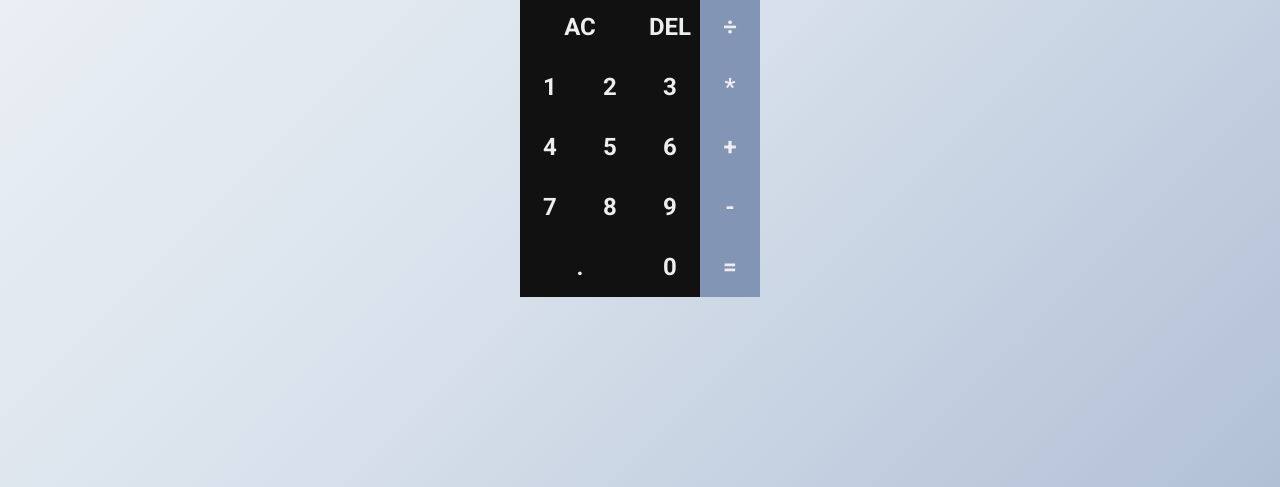
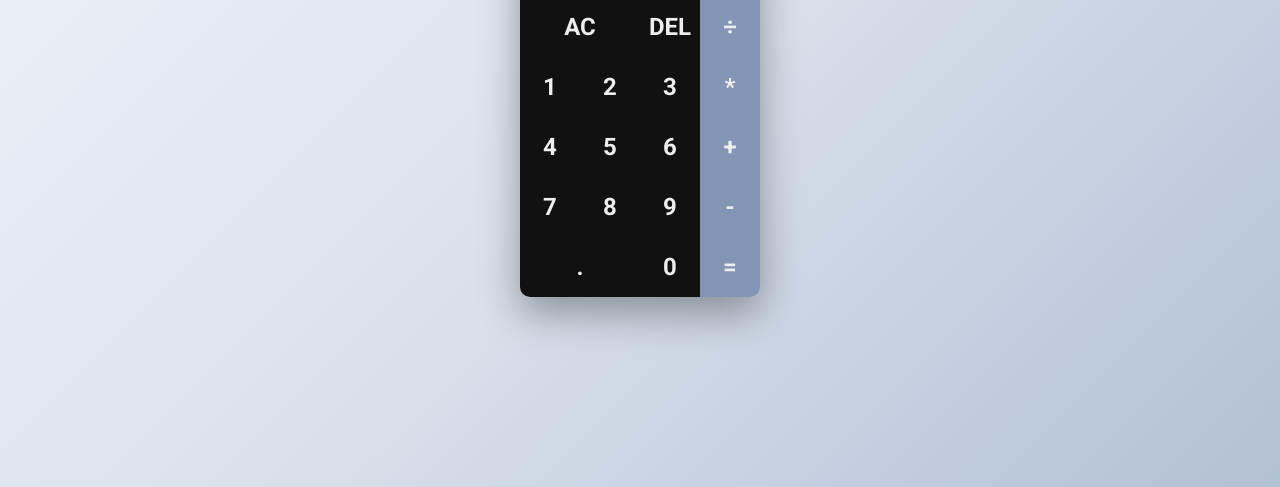
Before and after one commit to DouglasRamosP/calculadora, a plain HTML site: page index.html in a window 1280 px wide. Shown: the part 313-800 px from the top of the page. Drawn offline with Linux system fonts and the light colour scheme.

Commit message:
feat(ui): center calculator and add box-shadow
Make grid inline, remove 100vh from container, add border-radius and overflow: hidden, and smooth hover transitions.

```diff
--- a/style.css
+++ b/style.css
@@ -8,17 +8,21 @@
 
 body {
   background: linear-gradient(135deg, #f0f4f8, #d9e2ec, #b2c0d6);
+  min-height: 100vh;
+  display: grid;
+  place-items: center;     /* centraliza tudo */
 }
 
 .grid-container {
-  display: grid;
-  justify-content: center;
-  align-content: center;
-  min-height: 100vh;
-
+  display: inline-grid;     /* faz a caixa ter só o tamanho do grid */
   grid-template-columns: repeat(4, 60px);
   grid-template-rows: minmax(120px, auto) repeat(5, 60px);
+  box-shadow: 0 16px 40px rgba(0,0,0,.35);
+  border-radius: 10px;
+  overflow: hidden;         /* arredonda os filhos também */
+  /* remova: min-height: 100vh; */
 }
+
 
 .grid-container > .output {
   grid-column: 1 / -1;
```
